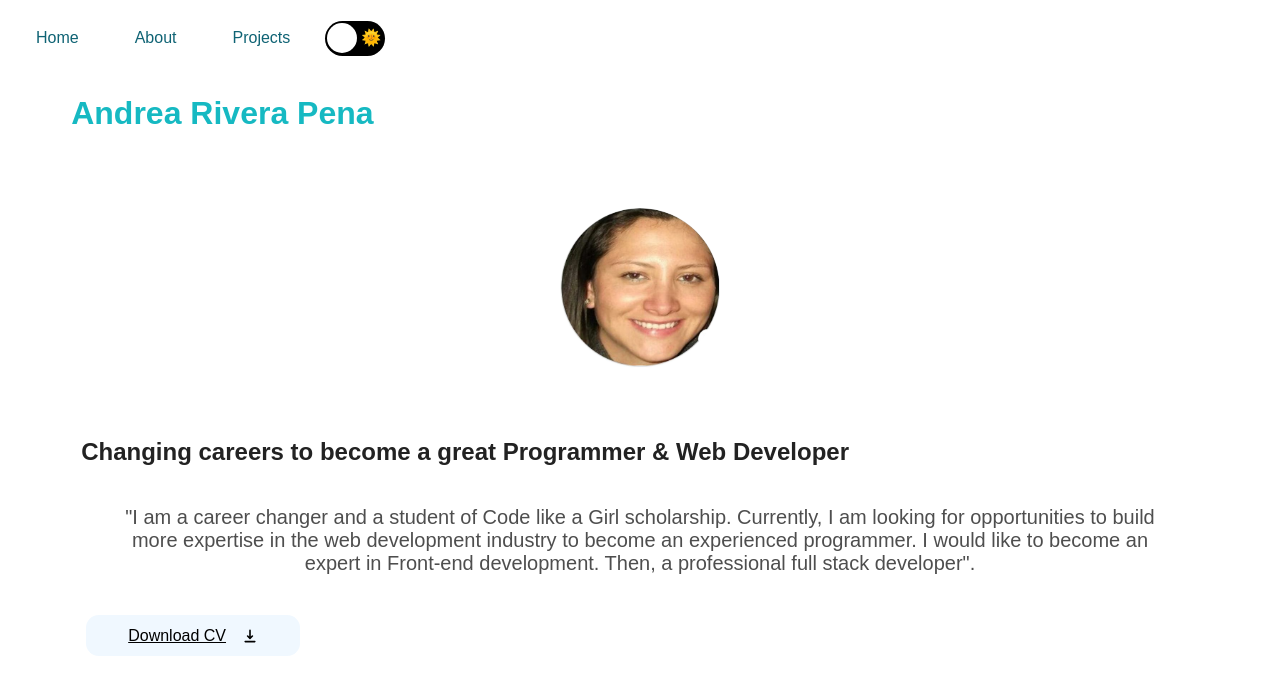
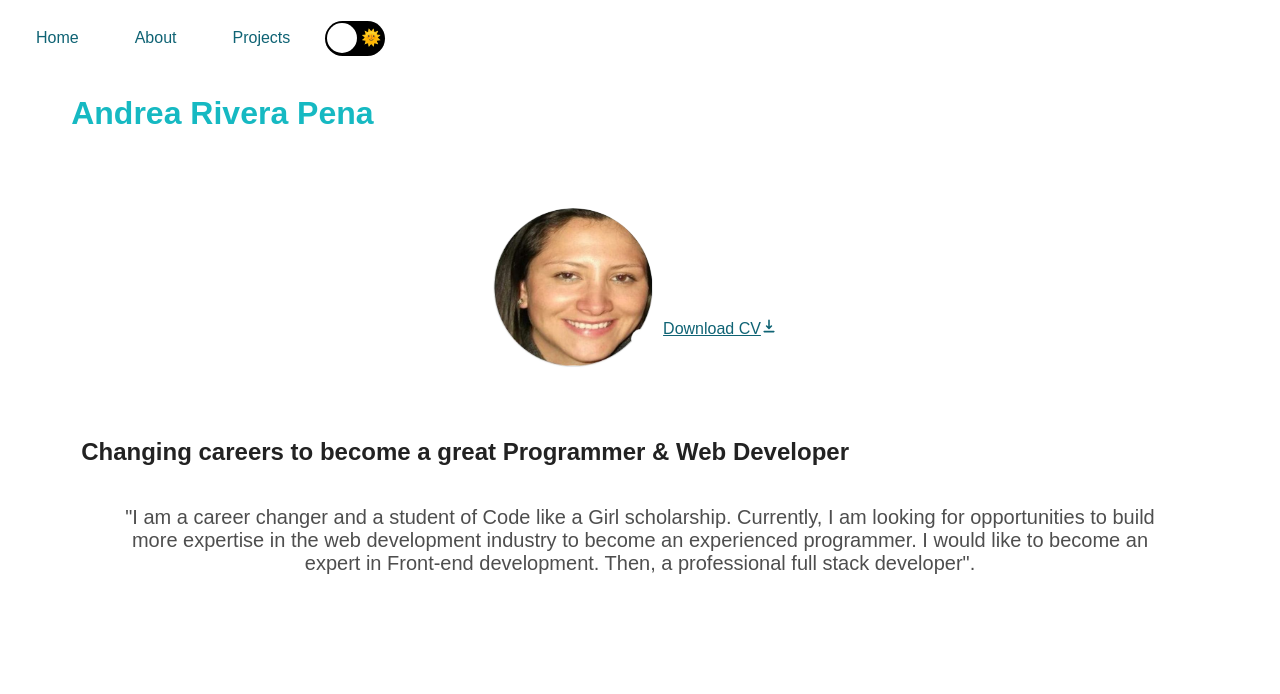
Before and after one commit to Andrea-Rivera/FinalReactProject, a React (Create React App) app: page / in a window 1280 px wide. Shown: the top 694 px of the page. Built offline with nearby package versions, Linux system fonts and the light colour scheme.

Commit message:
update button style and location

```diff
--- a/src/components/pages/home.js
+++ b/src/components/pages/home.js
@@ -5,11 +5,16 @@ import "./home.css";
 
 const Home = () => {
   return (
-    <section>
+  <section>
       <h1> Andrea Rivera Pena </h1>
       <div className="header">
         <img src={HomeImage} alt="Portfolio Projects" className="homeImage" />
+        <a href={CV} download className="homeButton">
+          Download CV
+          <HiDownload />
+        </a>
       </div>
+
       <article className="home">
         <h2>Changing careers to become a great Programmer & Web Developer</h2>
 
@@ -20,10 +25,6 @@ const Home = () => {
           would like to become an expert in Front-end development. Then, a
           professional full stack developer".
         </p>
-        <a href={CV} download className="btn">
-          Download CV
-          <HiDownload />
-        </a>
       </article>
     </section>
   );
```
